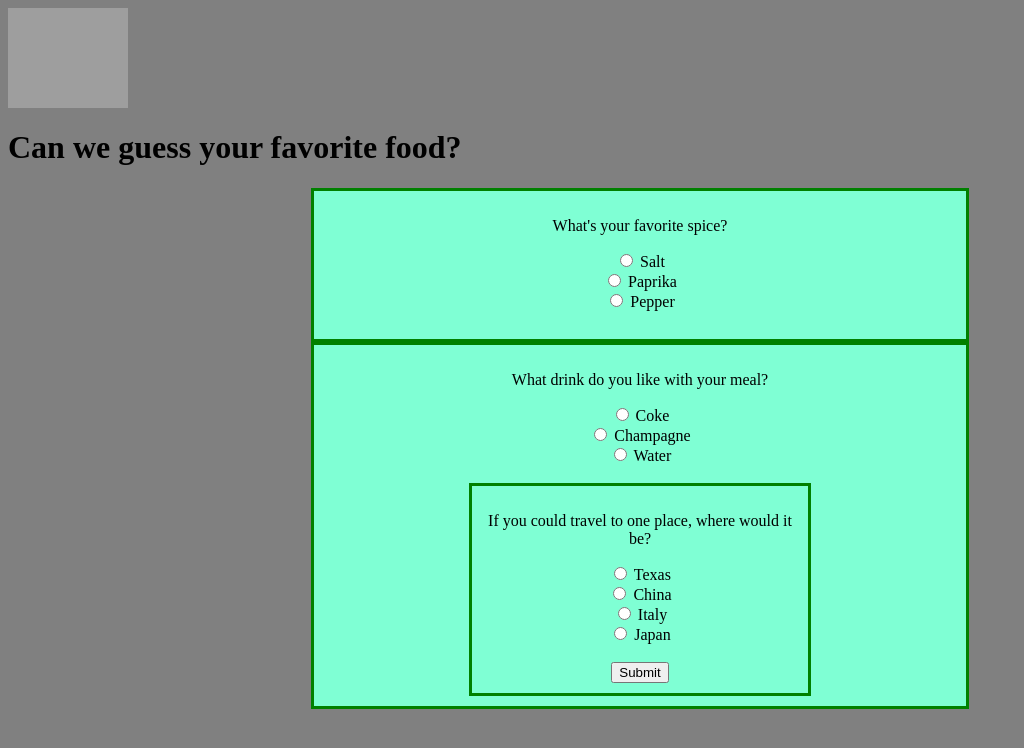
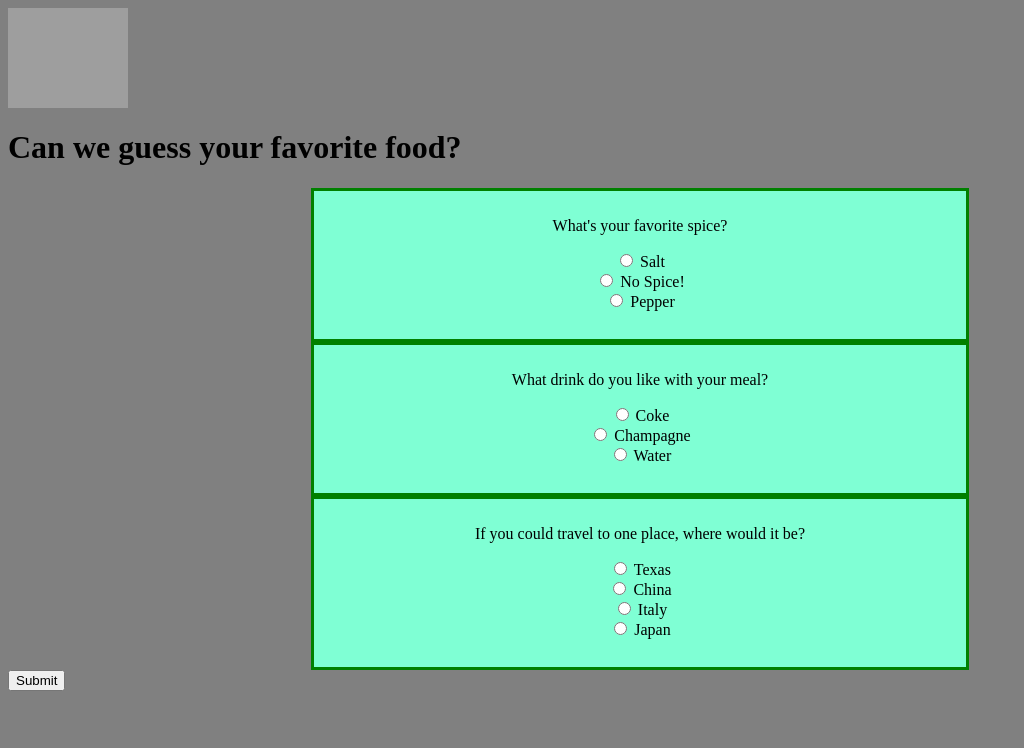
Before and after one commit to EthanWC774/Python-Quiz-Project, a Flask app: page / in a window 1280 px wide. Shown: the top 748 px of the page, without its empty margins (0-1024 px from the left). Run offline with Flask 2, Linux system fonts and the light colour scheme; grey boxes are pictures that could not be loaded.

Commit message:
first commit

```diff
--- a/app.py
+++ b/app.py
@@ -29,14 +29,16 @@ def quiz():
     Sushi = 0
     Steak = 0
     choice1 = request.form["spice"]
+    choice2 = request.form["drink"]
     if choice1 == "salt":
         Ramen = Ramen + 1
         Steak = Steak + 1
-    elif choice1 == 'paprika':
-        print()
+    elif choice1 == 'no spice':
+        Sushi = Sushi + 2
     elif choice1 == 'pepper':
         Steak = Steak + 1
 
+        # START HERE-------------------------
     top_food = 0
     top_word = ""
     if Pasta > top_food:
--- a/templates/index.html
+++ b/templates/index.html
@@ -1,6 +1,6 @@
 <html>
     <head>
-        <title>Welcome!</title>
+        <title>Favorite Food?</title>
         <link rel="stylesheet" type="text/css" href="{{ url_for('static', filename='css/style.css') }}?q={{ time }}" />
     </head>
     <html>
@@ -12,8 +12,8 @@
             <p>What's your favorite spice?</p>
             <input type="radio" id="salt" name="spice" value="salt">
                 <label for="salt">Salt</label><br>
-            <input type="radio" id="paprika" name="spice" value="paprika">
-                <label for="paprika">Paprika</label><br>
+            <input type="radio" id="no spice" name="spice" value="no spice">
+                <label for="no spice">No Spice!</label><br>
             <input type="radio" id="pepper" name="spice" value="pepper">
                 <label for="pepper">Pepper</label><br>
             <br>
@@ -25,8 +25,9 @@
             <input type="radio" id="champagne" name="drink" value="champagne">
                 <label for="champagne">Champagne</label><br>
             <input type="radio" id="water" name="drink" value="water">
-                <label for="water">Water</label><br><br>
-        <div/>
+                <label for="water">Water</label><br>
+            <br>
+        </div>
         <div class="questionDiv">
             <p>If you could travel to one place, where would it be?</p>
             <input type="radio" id="texas" name="travel" value="texas">
@@ -37,7 +38,7 @@
                 <label for="italy">Italy</label><br>
             <input type="radio" id="japan" name="travel" value="japan">
                 <label for="japan">Japan</label><br><br>
-        <div/>
+        </div>
             <input type="submit" value="Submit">
         </form>
     </body>
```
